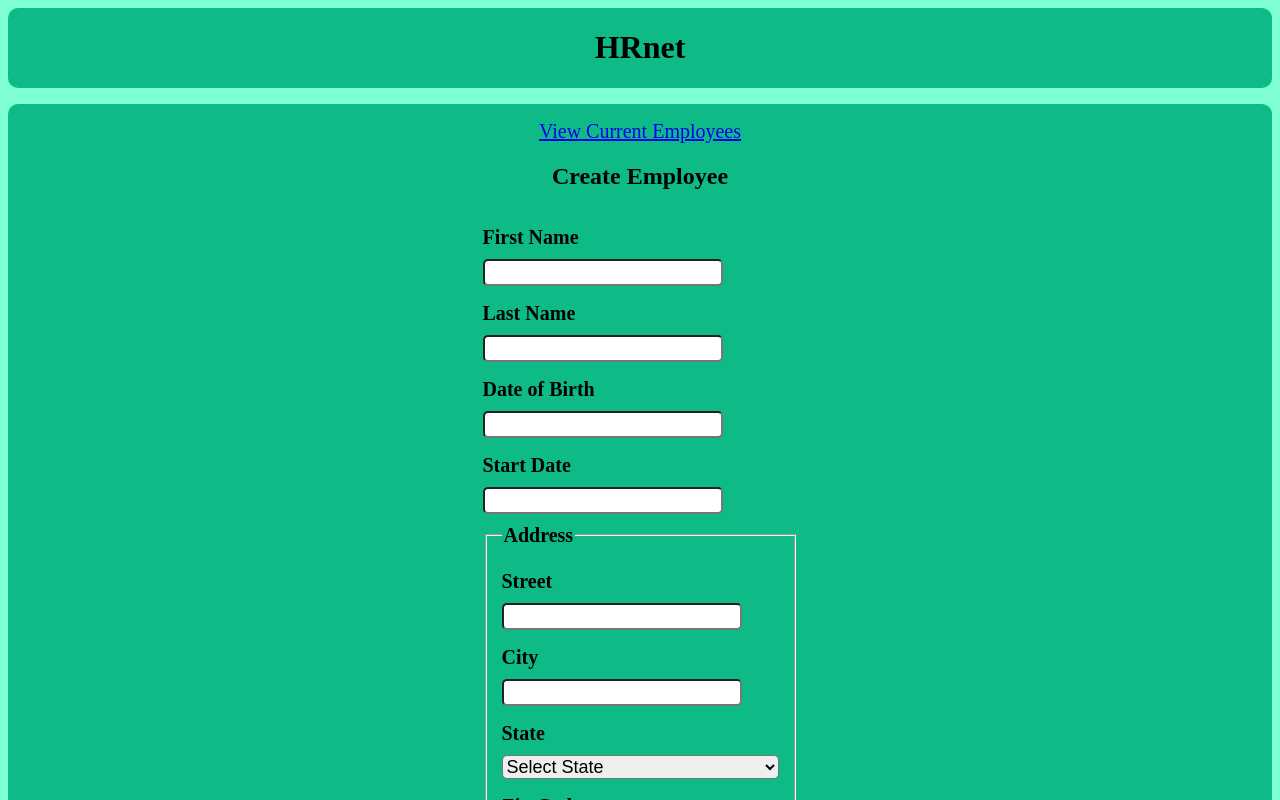
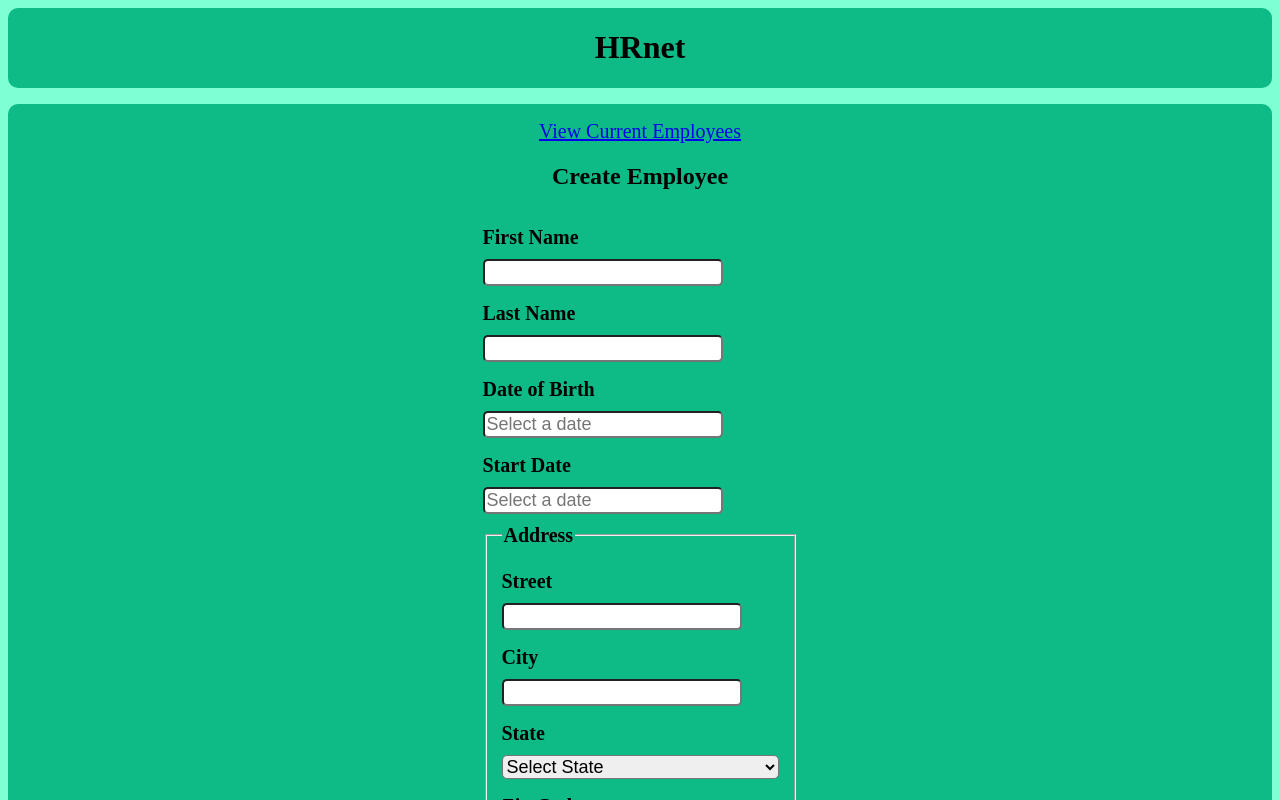
Before and after one commit to woengus/Faites-passer-une-librairie-jQuery-vers-React, a React (Create React App) app: page / in a window 1280 px wide. Shown: the top 800 px of the page. Built offline with nearby package versions, Linux system fonts and the light colour scheme.

Commit message:
modal plus simple

```diff
--- a/package.json
+++ b/package.json
@@ -12,6 +12,7 @@
     "@testing-library/user-event": "^13.5.0",
     "axios": "^1.4.0",
     "react": "^18.2.0",
+    "react-datepicker": "^4.14.0",
     "react-dom": "^18.2.0",
     "react-redux": "^8.1.0",
     "react-router-dom": "^6.13.0",
--- a/src/components/Datepicker.js
+++ b/src/components/Datepicker.js
@@ -0,0 +1,22 @@
+import React, { useState } from "react";
+import DatePicker from "react-datepicker";
+import "react-datepicker/dist/react-datepicker.css";
+
+const CustomDatePicker = () => {
+  const [selectedDate, setSelectedDate] = useState(null);
+
+  const handleDateChange = (date) => {
+    setSelectedDate(date);
+  };
+
+  return (
+    <DatePicker
+      selected={selectedDate}
+      onChange={handleDateChange}
+      dateFormat="yyyy-MM-dd"
+      placeholderText="Select a date"
+    />
+  );
+};
+
+export default CustomDatePicker;
--- a/src/components/Form.js
+++ b/src/components/Form.js
@@ -3,6 +3,7 @@ import { useDispatch } from "react-redux"; // Pour dispatcher les actions
 import { addEmployee } from "../store/employee.slice"; // Pour ajouter un employé
 import { NavLink } from "react-router-dom";
 import Modal from "./Modal";
+import DatePicker from "./DatePicker";
 
 const Form = () => {
   const dispatch = useDispatch();
@@ -255,6 +256,13 @@ const Form = () => {
       abbreviation: "WY",
     },
   ];
+  const handleDateOfBirthChange = (date) => {
+    setDateOfBirth(date);
+  };
+
+  const handleStartDateChange = (date) => {
+    setStartDate(date);
+  };
 
   const handleSubmit = (e) => {
     e.preventDefault();
@@ -278,8 +286,8 @@ const Form = () => {
     // Réinitialiser les champs du formulaire
     setFirstName("");
     setLastName("");
-    setDateOfBirth("");
-    setStartDate("");
+    setDateOfBirth(null);
+    setStartDate(null);
     setStreet("");
     setCity("");
     setState("");
@@ -319,20 +327,22 @@ const Form = () => {
           />
 
           <label htmlFor="date-of-birth">Date of Birth</label>
-          <input
+          <DatePicker
             id="date-of-birth"
-            type="text"
-            value={dateOfBirth}
-            onChange={(e) => setDateOfBirth(e.target.value)}
+            selected={dateOfBirth}
+            onChange={(e) => handleDateOfBirthChange(e.target.value)}
+            dateFormat="yyyy-MM-dd"
+            placeholderText="Select a date"
             required
           />
 
           <label htmlFor="start-date">Start Date</label>
-          <input
+          <DatePicker
             id="start-date"
-            type="text"
-            value={startDate}
-            onChange={(e) => setStartDate(e.target.value)}
+            selected={startDate}
+            onChange={(e) => handleStartDateChange(e.target.value)}
+            dateFormat="yyyy-MM-dd"
+            placeholderText="Select a date"
             required
           />
 
--- a/src/components/Modal.js
+++ b/src/components/Modal.js
@@ -1,29 +1,47 @@
-import React from "react";
+import React, { useState } from "react";
 
 const Modal = () => {
-  /** la fenêtre modale s'ouvrira au milieu du DOM, quelles que soient les dimensions de l'écran. Les coordonnées de positionnement sont calculées en fonction de la largeur et de la hauteur de la fenêtre modale ainsi que des dimensions de l'écran. La méthode moveTo() déplace ensuite la fenêtre modale aux coordonnées calculées.**/
-  const openModalWindow = () => {
-    const modalWidth = 300;
-    const modalHeight = 200;
-    const screenWidth = window.innerWidth;
-    const screenHeight = window.innerHeight;
-    const leftPosition = (screenWidth - modalWidth) / -1.4;
-    const topPosition = (screenHeight - modalHeight) / 1.4;
+  const [isModalOpen, setIsModalOpen] = useState(false);
 
-    const modalWindow = window.open(
-      "",
-      "_blank",
-      `width=${modalWidth},height=${modalHeight}`
-    );
-    modalWindow.document.write(`
-      <html>
-        <head>
-          <title>Modal Window</title>
+  const openModal = () => {
+    setIsModalOpen(true);
+  };
+
+  const closeModal = () => {
+    setIsModalOpen(false);
+  };
+
+  return (
+    <>
+      <button onClick={openModal}>Save</button>
+
+      {isModalOpen && (
+        <div className="modal-overlay">
+          <div className="modal">
+            <p>Employee Created!</p>
+            <button onClick={closeModal}>Close</button>
+          </div>
+        </div>
+      )}
+
       <style>
+        {`
+          .modal-overlay {
+            position: fixed;
+            top: 0;
+            left: 0;
+            width: 100%;
+            height: 100%;
+            display: flex;
+            justify-content: center;
+            align-items: center;
+            background-color: rgba(0, 0, 0, 0.5);
+            z-index: 9999;
+          }
+
           .modal {
-              controlbox=false;
-              width: ${modalWidth}px;
-              height: ${modalHeight}px;
+            width: 180px;
+            height: 50px;
             background-color: #f0f0f0;
             border: 1px solid #ccc;
             border-radius: 4px;
@@ -32,39 +50,27 @@ const Modal = () => {
             justify-content: center;
             align-items: center;
             padding: 20px;
-              position: fixed;
-              top: 50%;
-              left: 50%;
-              transform: translate(-50%, -50%);
+            background-color: aquamarine;
           }
 
           .modal p {
-              margin-bottom: 1rem;
+            margin: 0;
           }
 
           .modal button {
-              padding: 0.5rem 1rem;
-              background-color: #333;
-              color: #fff;
+            background-color: transparent;
             border: none;
-              border-radius: 4px;
             cursor: pointer;
+            padding: 0;
+            color: #333;
+            font-weight: bold;
+            font-size: 18px;
+            margin-top: 10px;
           }
+        `}
       </style>
-        </head>
-        <body>
-          <div class="modal">
-            <p>Employee Created!</p>
-            <button onclick="window.close()"><span class="text-modal">X</span></button>
-          </div>
-        </body>
-      </html>
-    `);
-    modalWindow.document.close();
-    modalWindow.moveTo(leftPosition, topPosition);
-  };
-
-  return <button onClick={openModalWindow}>Save</button>;
+    </>
+  );
 };
 
 export default Modal;
--- a/src/store/employee.slice.js
+++ b/src/store/employee.slice.js
@@ -122,6 +122,18 @@ const initialState = {
       department: "Sales",
       id: 35,
     },
+    {
+      firstName: "John",
+      lastName: "Watson",
+      dateOfBirth: "1992-12-03",
+      startDate: "2021-07-20",
+      street: "50 Washingtown Street",
+      city: "New York",
+      state: "NY",
+      zipCode: "10001",
+      department: "Marketing",
+      id: 36,
+    },
   ],
 };
 
--- a/src/styles/main.scss
+++ b/src/styles/main.scss
@@ -52,5 +52,11 @@ button {
     font-size: 20px;
 }
 table, th, td {
-    border: 1px solid;
+    border: 2px solid;
+    td {
+        background-color: aquamarine;
+    }
+    th {
+        background-color: #37ddab;
+    }
   }
```
Also changed, not shown: 1 other file (tests, documents, lock files or other folders). Lines whose indentation alone changed are shown as unchanged.
